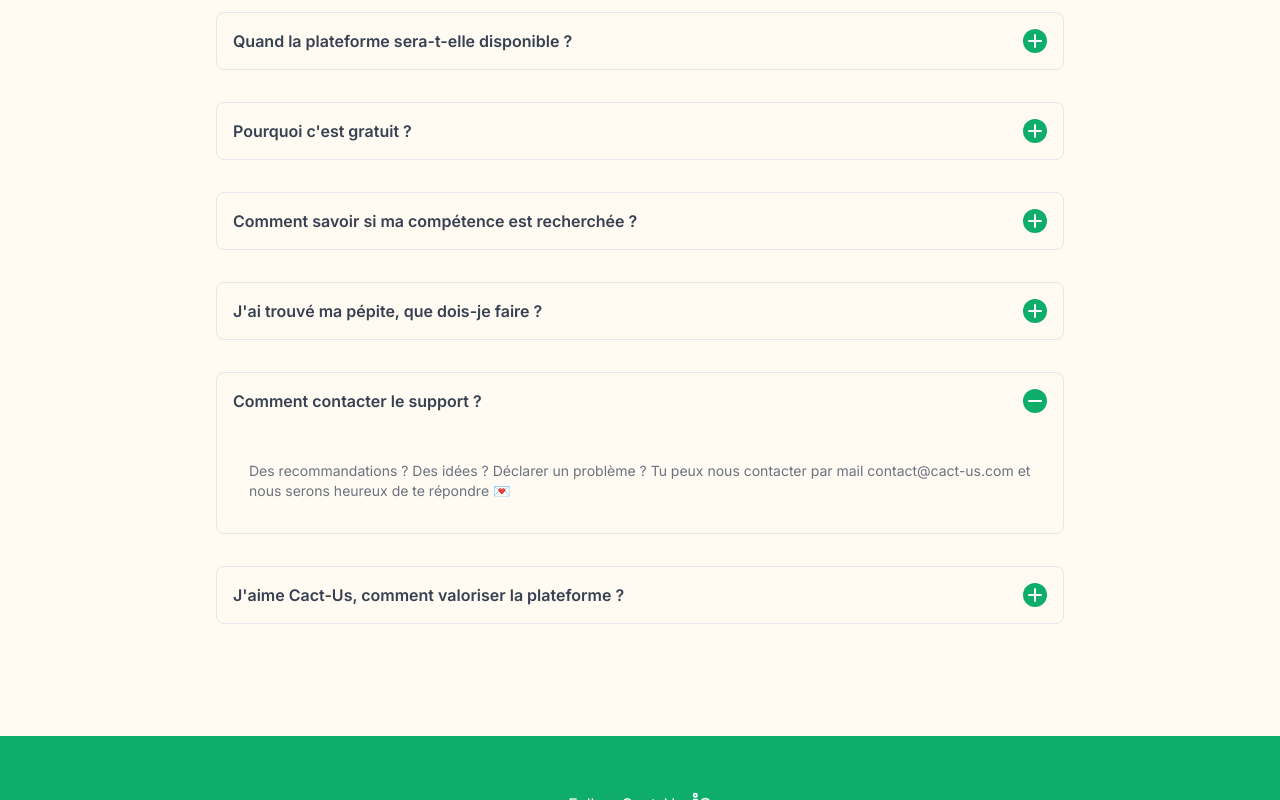
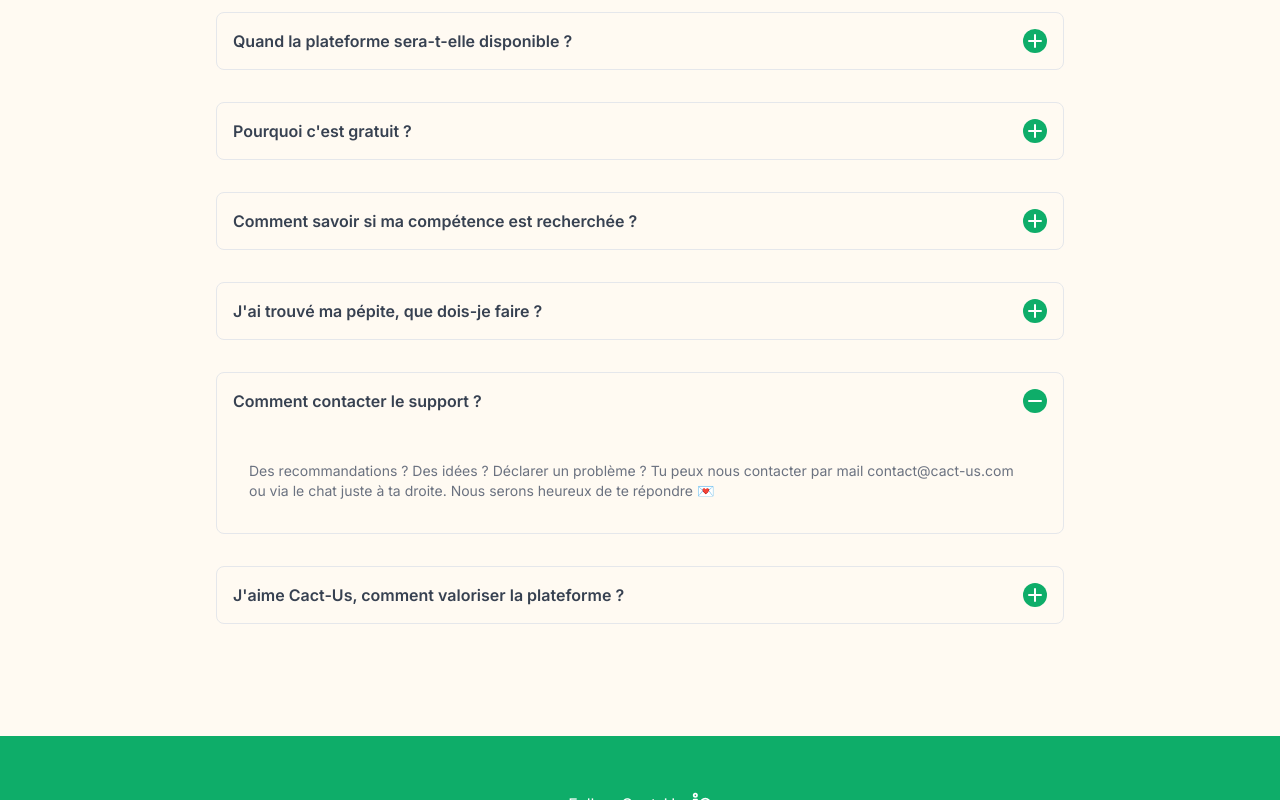
Before and after one commit to AlexandrePDA/cactus, a Next.js app: page / in a window 1280 px wide. Both pictures are taken after a click on the button "Comment contacter le support ?". Shown: the part 5558-6358 px from the top of the page. Built offline with nearby package versions, Linux system fonts and the light colour scheme.

Commit message:
add crisp chat

```diff
--- a/package.json
+++ b/package.json
@@ -17,6 +17,7 @@
     "@vercel/analytics": "^1.0.2",
     "autoprefixer": "10.4.14",
     "bcrypt": "^5.1.1",
+    "crisp-sdk-web": "^1.0.21",
     "eslint": "8.46.0",
     "eslint-config-next": "13.4.12",
     "jsonwebtoken": "^9.0.1",
--- a/src/Components/Home/Faq.tsx
+++ b/src/Components/Home/Faq.tsx
@@ -337,7 +337,7 @@ export const Faq = () => {
 
             {open6 && (
               <p className="p-8 text-sm text-gray-500 ">
-                Des recommandations ? Des idées ? Déclarer un problème ? Tu peux nous contacter par mail contact@cact-us.com et nous serons heureux de te répondre 💌
+                Des recommandations ? Des idées ? Déclarer un problème ? Tu peux nous contacter par mail contact@cact-us.com ou via le chat juste à ta droite. Nous serons heureux de te répondre 💌
               </p>
             ) }
           </div>
--- /dev/null
+++ b/src/Components/crisp.js
@@ -0,0 +1,14 @@
+"use client"
+
+import { useEffect } from "react";
+import { Crisp } from "crisp-sdk-web";
+
+const CrispChat = () => {
+  useEffect(() => {
+    Crisp.configure("60604df7-cc93-4cbd-970c-87cf1b7473b3");
+  });
+
+  return null;
+}
+
+export default CrispChat;
--- a/src/app/layout.tsx
+++ b/src/app/layout.tsx
@@ -1,34 +1,41 @@
 import "./globals.css";
 import { Analytics } from "@vercel/analytics/react";
-import type { Metadata } from "next";
 import { Inter } from "next/font/google";
-import { Footer } from "@/Components/Footer";
-import NavBar from "@/Components/NavBar";
-//import { Providers } from "@/Components/Providers";
+import dynamic from 'next/dynamic';
+import { Metadata } from "next";
 
+
+// Importez le composant Crisp avec le chargement dynamique
+const CrispWithNoSSR = dynamic(() => import('../components/crisp'));
+
+// Créez l'objet Inter pour les styles de police
 const inter = Inter({ subsets: ["latin"] });
 
+// Définissez les métadonnées
 export const metadata: Metadata = {
   title: "Cact-us",
   description: "Apprends. Partage. Rencontre",
 };
+
 
 export default function RootLayout({
   children,
 }: {
   children: React.ReactNode;
 }) {
-
   const bodyStyles = {
     backgroundColor: '#fffaf2',
   };
 
   return (
     <html lang="fr">
+      <head>
+        {/* Placez ici les balises meta, link, etc. si nécessaire */}
+      </head>
       <body style={bodyStyles} className={inter.className}>
-         {children}
-          <Analytics />
-
+        <CrispWithNoSSR />
+        {children}
+        <Analytics />
       </body>
     </html>
   );
```
Also changed, not shown: src/Components/Home/Whatis.tsx (+10 -13 lines), 1 other file (tests, documents, lock files or other folders).
